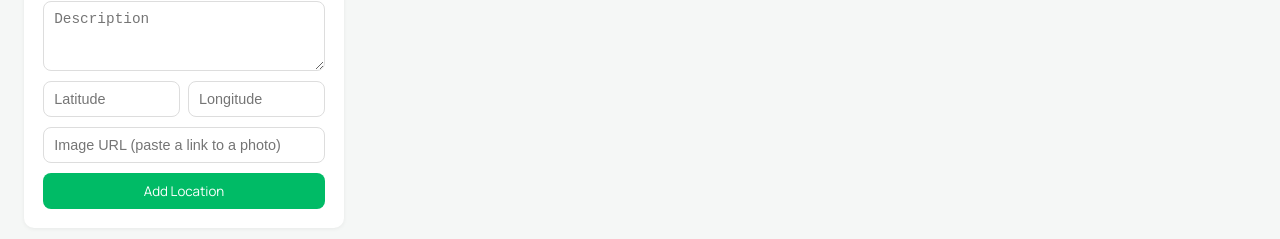
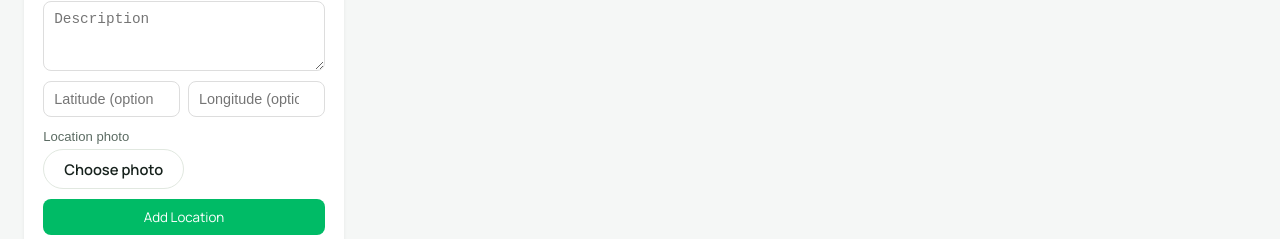
Before and after one commit to sandaztravel0/travel-platform, a Next.js app in the folder frontend/: page /admin/locations in a window 1280 px wide. Shown: the part 268-507 px from the top of the page. Built offline with nearby package versions, Linux system fonts and the light colour scheme; no server answers; sample sign-in values are in the browser's storage.

Commit message:
Enhance location form with ImageUploader and number inputs
Updated latitude and longitude inputs to accept decimal values and replaced image URL input with an ImageUploader component.

```diff
--- a/frontend/src/pages/admin/locations.js
+++ b/frontend/src/pages/admin/locations.js
@@ -2,6 +2,7 @@ import { useEffect, useState, useCallback } from 'react';
 import { useRouter } from 'next/router';
 import axios from 'axios';
 import Link from 'next/link';
+import ImageUploader from '../../components/ImageUploader';
 
 const API_URL = process.env.NEXT_PUBLIC_API_URL || 'http://localhost:5000/api';
 
@@ -104,11 +105,16 @@ export default function AdminLocations() {
           </select>
           <textarea style={{ ...styles.input, minHeight: 70 }} name="description" placeholder="Description" value={form.description} onChange={handleChange} />
           <div style={{ display: 'flex', gap: 8 }}>
-            <input style={styles.input} name="latitude" placeholder="Latitude" value={form.latitude} onChange={handleChange} />
-            <input style={styles.input} name="longitude" placeholder="Longitude" value={form.longitude} onChange={handleChange} />
+            <input style={styles.input} type="number" step="any" name="latitude" placeholder="Latitude (optional, e.g. 7.9570)" value={form.latitude} onChange={handleChange} />
+            <input style={styles.input} type="number" step="any" name="longitude" placeholder="Longitude (optional, e.g. 80.7603)" value={form.longitude} onChange={handleChange} />
           </div>
           {!editingId && (
-            <input style={styles.input} name="image_url" placeholder="Image URL (paste a link to a photo)" value={form.image_url} onChange={handleChange} />
+            <ImageUploader
+              tokenKey="admin_token"
+              value={form.image_url}
+              onUploaded={(url) => setForm({ ...form, image_url: url })}
+              label="Location photo"
+            />
           )}
           <div style={{ display: 'flex', gap: 8 }}>
             <button style={styles.saveBtn} type="submit">{editingId ? 'Update' : 'Add Location'}</button>
```
